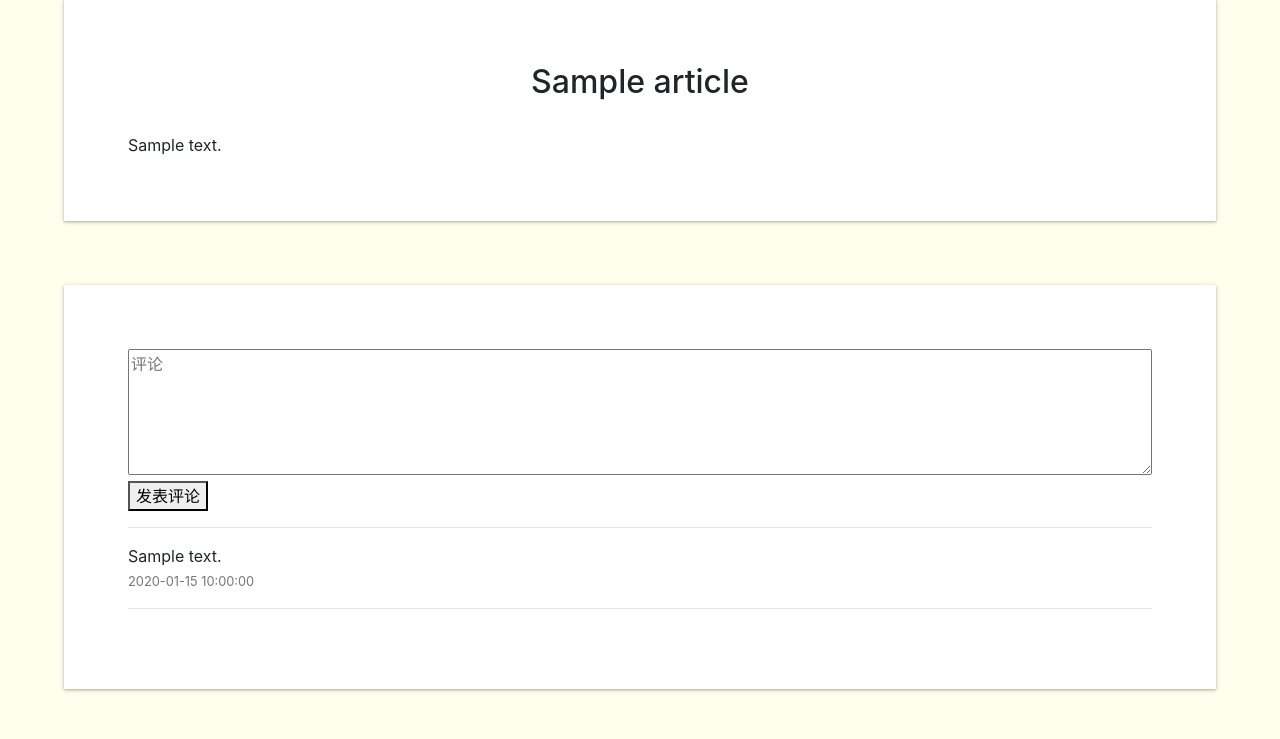
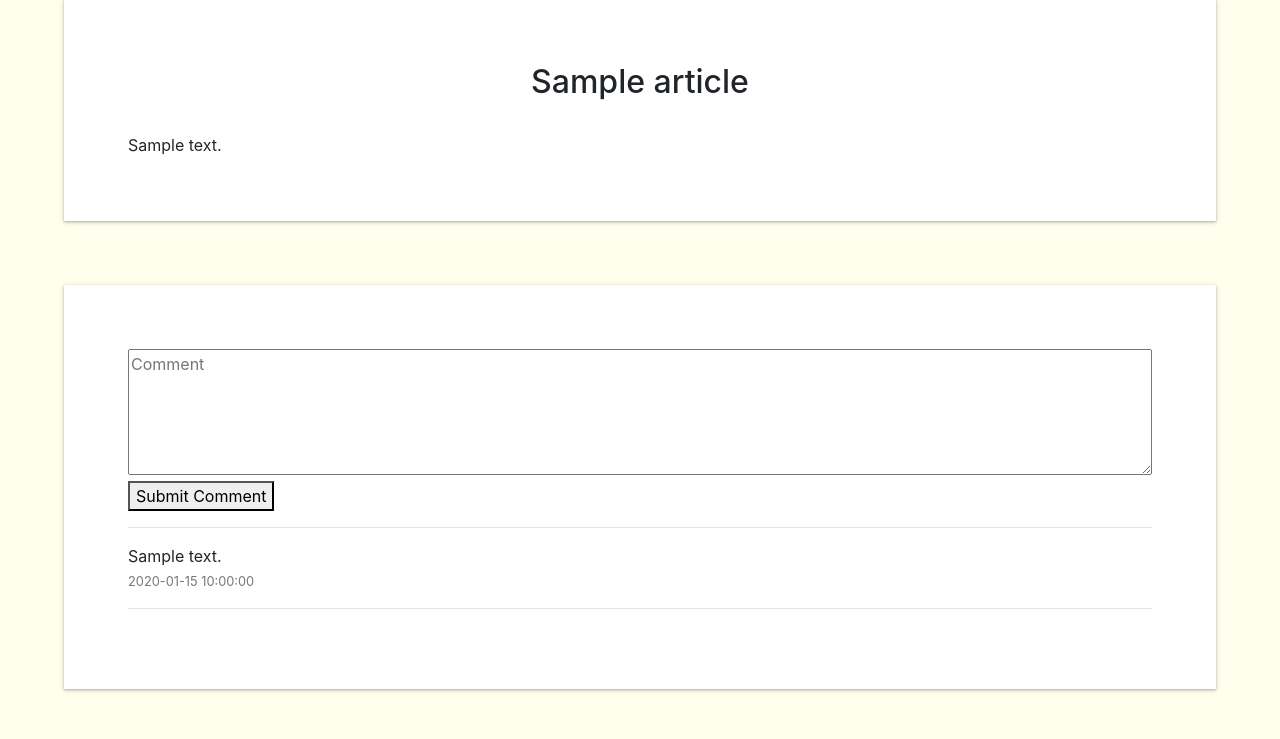
Before and after one commit to rarerare/RuoruoBlog, a Flask app: page / in a window 1280 px wide. Shown: the part 65-804 px from the top of the page. Run offline with Flask 2, Linux system fonts and the light colour scheme; tables that the repository leaves empty or names only in its code hold one stand-in row (values such as "Sample post"); data that the repository does not hold is empty; some libraries are stand-ins or nearby versions.

Commit message:
change lang

```diff
--- a/templates/article.html
+++ b/templates/article.html
@@ -9,7 +9,7 @@
 
     <link rel="stylesheet" href="{{url_for('static', filename='css/style.css')}}">
     <script src="{{url_for('static', filename='js/init.js')}}"></script>
-    <title>Ruoruo的博客</title>
+    <title>Ruoruo</title>
 
 </head>
 <body class="mainBody">
@@ -22,9 +22,9 @@
 
 
         <form action="comment" method="post" id="commentForm">
-            <textarea rows="5"  placeholder="评论" class="commentText" name="comment" required></textarea>
+            <textarea rows="5"  placeholder="Comment" class="commentText" name="comment" required></textarea>
             <br>
-            <button type="submit">发表评论</button>
+            <button type="submit">Submit Comment</button>
         </form>
         <hr>
         <div id="preCommentsDiv">
```
